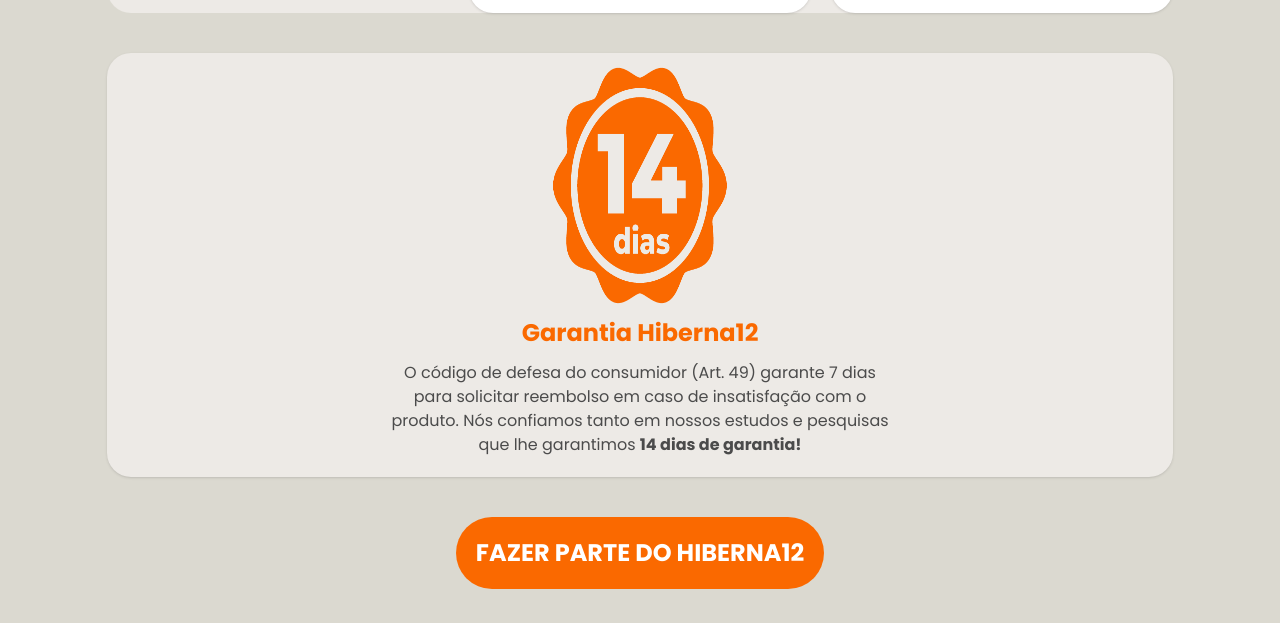
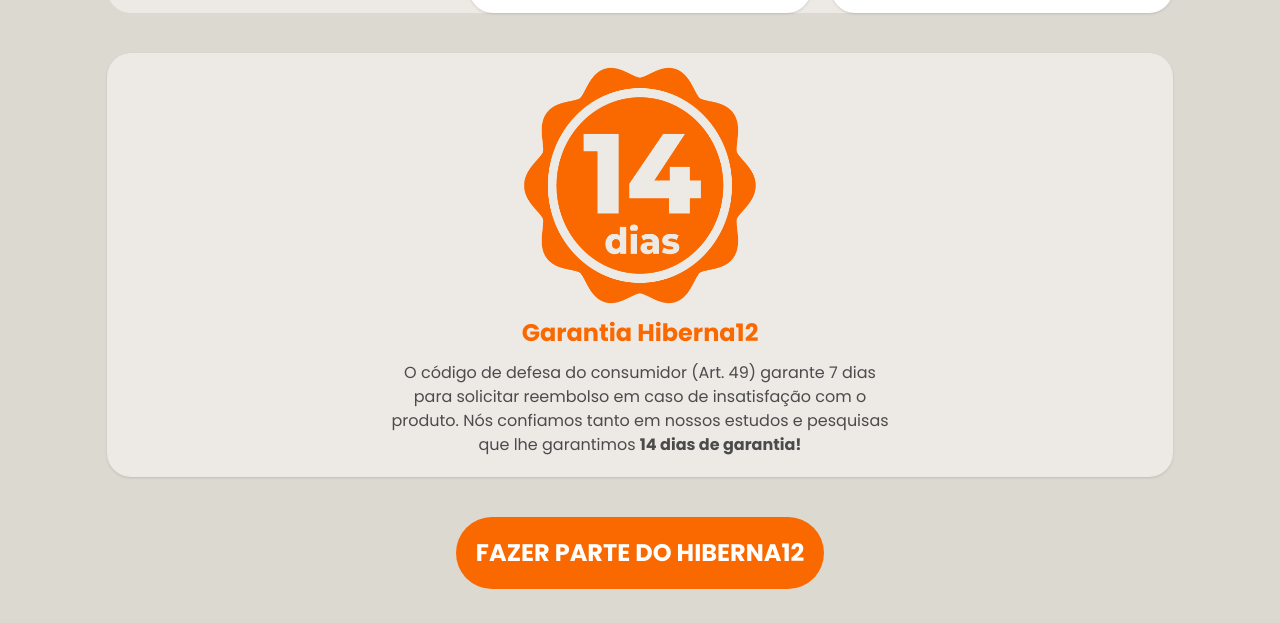
Before and after one commit to MetodoUrso/metodourso.fun, a plain HTML site: page index.html in a window 1280 px wide. Shown: the part 1965-2588 px from the top of the page. Drawn offline with nearby package versions, Linux system fonts and the light colour scheme.

Commit message:
Update index.html

```diff
--- a/index.html
+++ b/index.html
@@ -122,7 +122,7 @@
             <div class="shadow rounded-3xl color4">
                 <div class="flex flex-col items-center text-center pb-5 pt-3 px-5">
                     <div class="flex justify-center lg:w-1/2">
-                        <img class="w-60 h-60" src="imagens/selo-14-dias.png">
+                        <img class="w-80 h-60" src="imagens/selo-14-dias.png">
                     </div>
                     <div class="lg:w-1/2">
                         <p class="text-2xl font-bold my-3 color1">Garantia Hiberna12</p>
```
